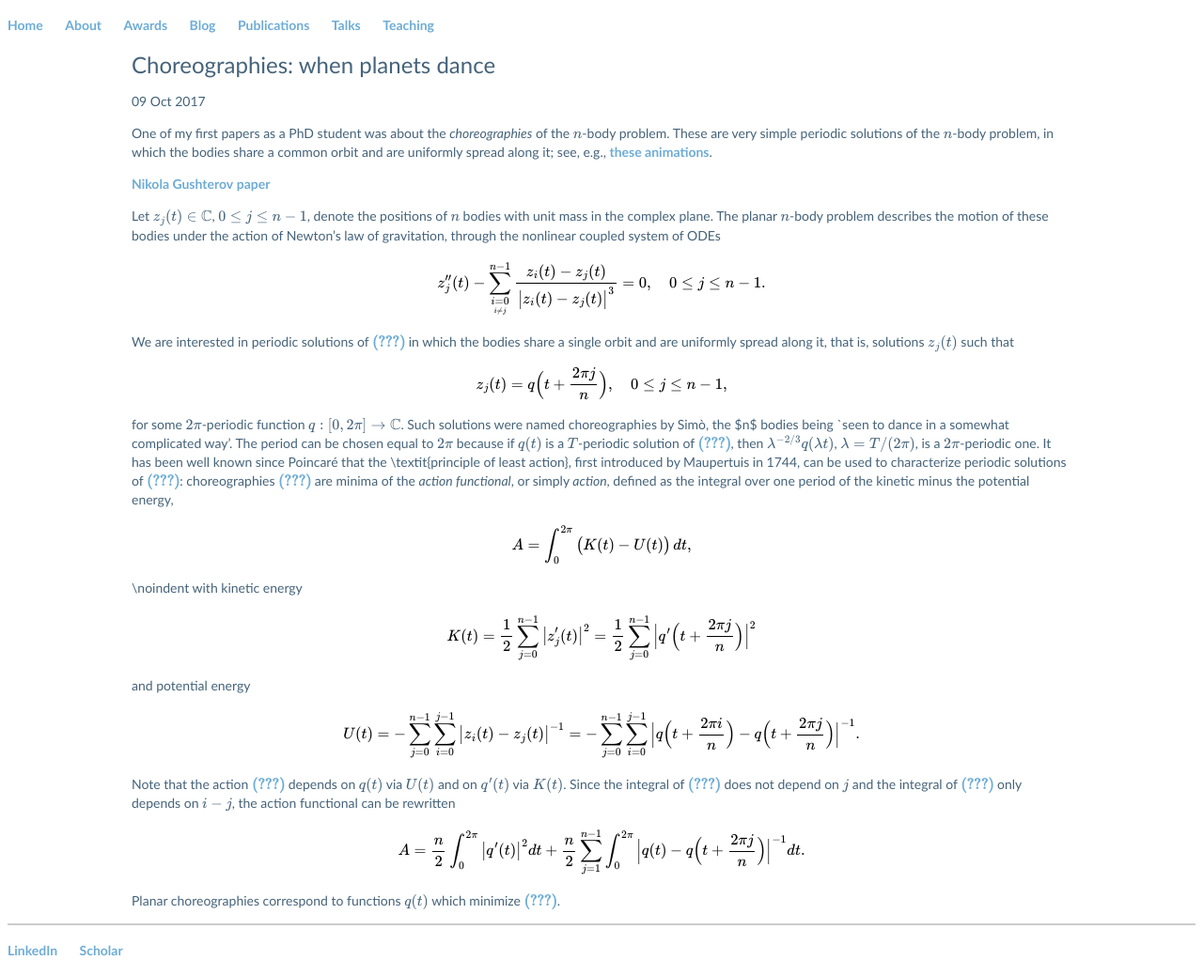
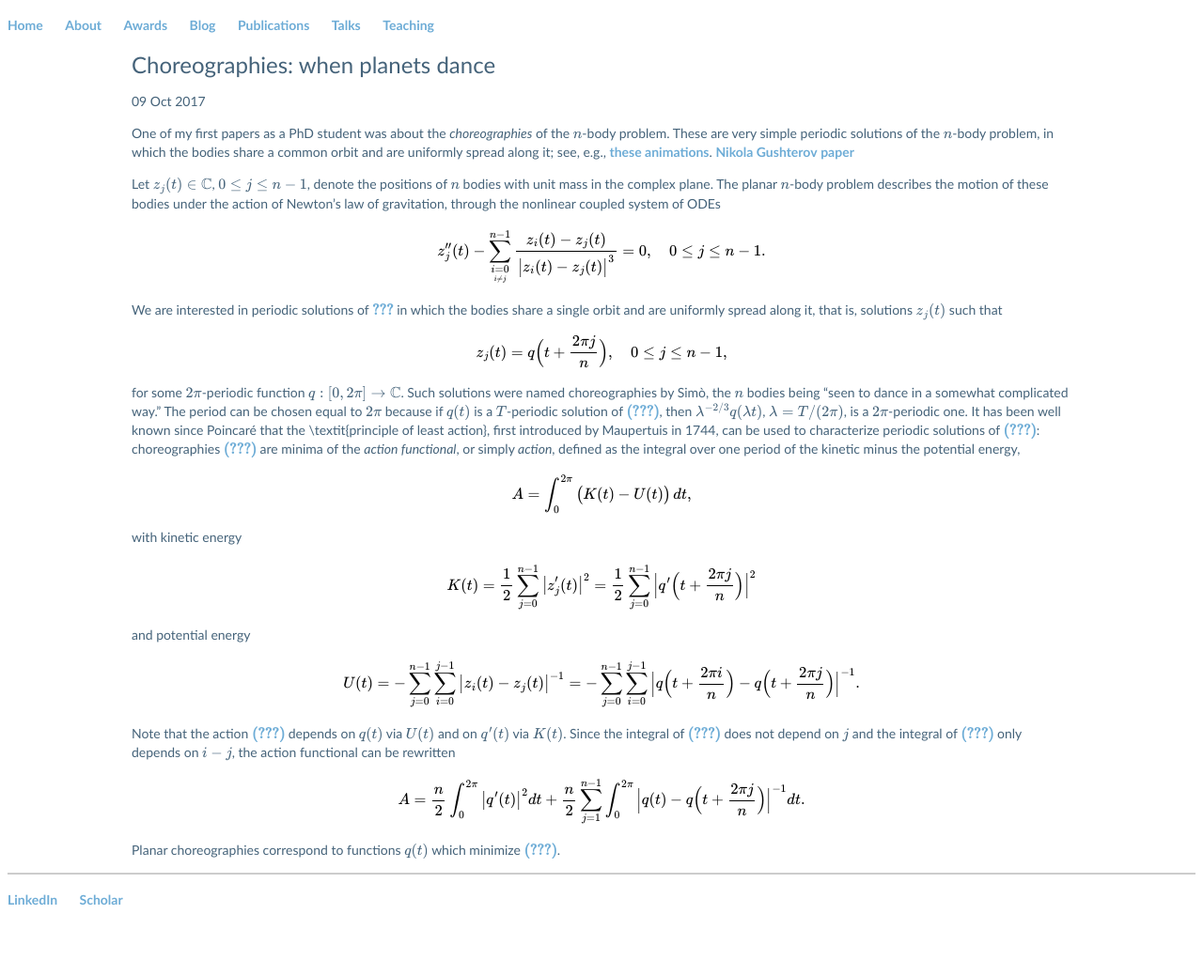
Before and after one commit to Hadrien-Montanelli/Hadrien-Montanelli.github.io, a Jekyll site: the page built from _posts/2017-10-09-choreographies.md, in a window 1280 px wide. Shown: the whole page at 94% size. Built offline with Jekyll 4.4.1, drawn with Linux system fonts in a browser that asks for light colours; formulas are drawn with MathJax 3; after the commit the page ends 985 px from its top, so only the background shows below that.

Commit message:
Update 2017-10-09-choreographies.md

```diff
--- a/_posts/2017-10-09-choreographies.md
+++ b/_posts/2017-10-09-choreographies.md
@@ -8,7 +8,6 @@ One of my first papers as a PhD student was about the <i>choreographies</i> of t
 These are very simple periodic solutions of the $$n$$-body problem, in which the bodies share a common orbit
 and are uniformly spread along it;
 see, e.g., <a href="http://www.maths.manchester.ac.uk/~jm/Choreographies/">these animations</a>.
-
 <a href="http://scholar.google.com/citations?user=w-PVG8sAAAAJ&hl=en">Nikola Gushterov</a>
 <a href="http://arxiv.org/pdf/1505.04848.pdf">paper</a>
 
@@ -23,7 +22,7 @@ z_j''(t) - \sum_{\underset{i\neq j}{i=0}}^{n-1} \frac{z_i(t) - z_j(t)}{\big\vert
 \label{newton}
 $$
 
-We are interested in periodic solutions of $$\eqref{newton}$$ in which the bodies share a single orbit and are
+We are interested in periodic solutions of $$\ref{newton}$$ in which the bodies share a single orbit and are
 uniformly spread along it, that is, solutions $$z_j(t)$$ such that
 
 $$
@@ -32,7 +31,7 @@ z_j(t) = q\Big(t + \frac{2\pi j}{n}	\Big), \quad 0\leq j\leq n-1,
 $$
 
 for some $$2\pi$$-periodic function $$q:[0,2\pi]\rightarrow\mathbb{C}$$. Such solutions were named choreographies by Simò,
-the $n$ bodies being `seen to dance in a somewhat complicated way'.
+the $$n$$ bodies being "seen to dance in a somewhat complicated way."
 The period can be chosen equal to $$2\pi$$ because if $$q(t)$$ is a $$T$$-periodic solution of \eqref{newton},
 then $$\lambda^{-2/3}q(\lambda t)$$, $$\lambda=T/(2\pi)$$, is a $$2\pi$$-periodic one.
 It has been well known since Poincaré that the \textit{principle of least action}, first introduced by Maupertuis in 1744,
@@ -45,7 +44,7 @@ A = \int_0^{2\pi} \big(K(t) - U(t)\big)\,dt,
 \label{action}
 $$
 
-\noindent with kinetic energy
+with kinetic energy
 
 $$
 \displaystyle
```
